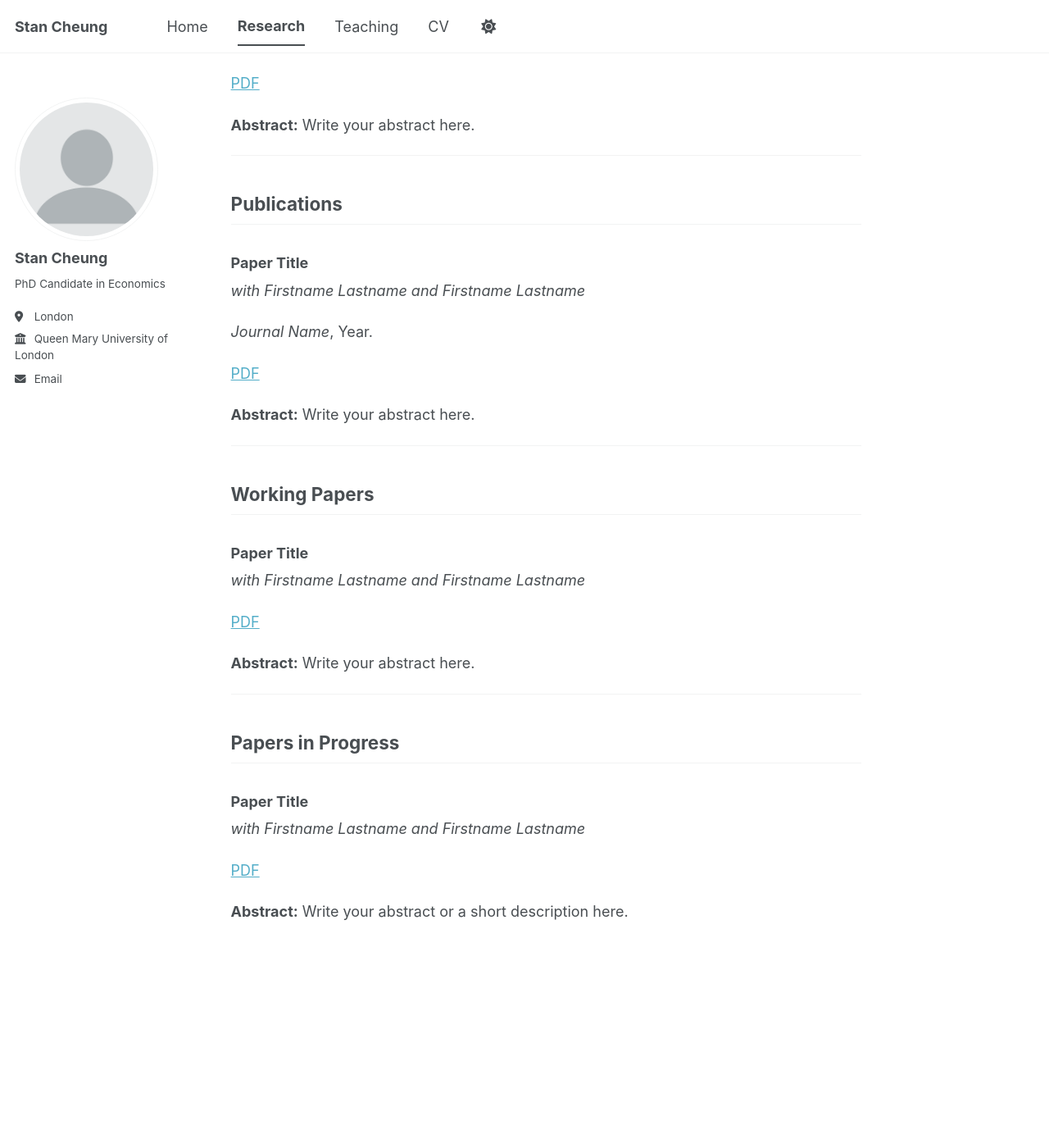
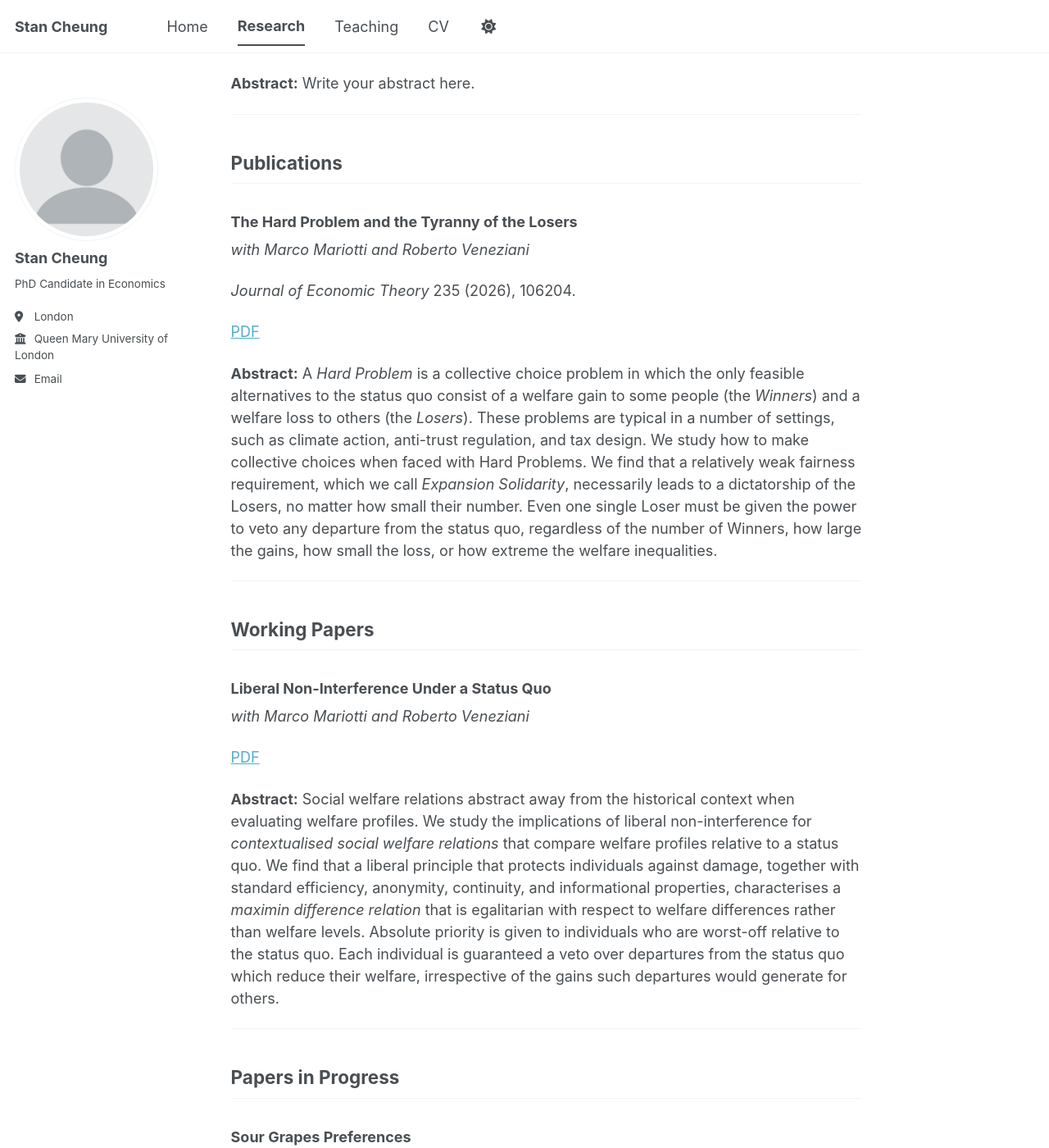
Before and after one commit to stan-cheung/stan-cheung.github.io, a Jekyll site: the page built from _pages/research.md, in a window 1280 px wide and 1400 px high, scrolled down 256 px. Shown: the whole window at 82% size. Built offline with Jekyll 4.4.1, drawn with Linux system fonts in a browser that asks for light colours; a style sheet for code colours, icons or effects is not loaded; before the commit the page ends 1432 px from its top, so only the background shows below that.

Commit message:
Revise research paper titles and abstracts
Updated titles and abstracts for various papers in the research section.

```diff
--- a/_pages/research.md
+++ b/_pages/research.md
@@ -7,8 +7,7 @@ author_profile: true
 
 ## Job Market Paper
 
-### Paper Title
-*with Firstname Lastname and Firstname Lastname*
+### Social Welfare Equilibrium
 
 [PDF]({{ site.baseurl }}/files/job-market-paper.pdf)
 
@@ -18,32 +17,32 @@ author_profile: true
 
 ## Publications
 
-### Paper Title
-*with Firstname Lastname and Firstname Lastname*
+### The Hard Problem and the Tyranny of the Losers
+*with Marco Mariotti and Roberto Veneziani*
 
-*Journal Name*, Year.
+*Journal of Economic Theory* 235 (2026), 106204.
 
 [PDF]({{ site.baseurl }}/files/publication-1.pdf)
 
-**Abstract:** Write your abstract here.
+**Abstract:** A *Hard Problem* is a collective choice problem in which the only feasible alternatives to the status quo consist of a welfare gain to some people (the *Winners*) and a welfare loss to others (the *Losers*). These problems are typical in a number of settings, such as climate action, anti-trust regulation, and tax design. We study how to make collective choices when faced with Hard Problems. We find that a relatively weak fairness requirement, which we call *Expansion Solidarity*, necessarily leads to a dictatorship of the Losers, no matter how small their number. Even one single Loser must be given the power to veto any departure from the status quo, regardless of the number of Winners, how large the gains, how small the loss, or how extreme the welfare inequalities.
 
 ---
 
 ## Working Papers
 
-### Paper Title
-*with Firstname Lastname and Firstname Lastname*
+### Liberal Non-Interference Under a Status Quo
+*with Marco Mariotti and Roberto Veneziani*
 
 [PDF]({{ site.baseurl }}/files/working-paper-1.pdf)
 
-**Abstract:** Write your abstract here.
+**Abstract:** Social welfare relations abstract away from the historical context when evaluating welfare profiles. We study the implications of liberal non-interference for *contextualised social welfare relations* that compare welfare profiles relative to a status quo. We find that a liberal principle that protects individuals against damage, together with standard efficiency, anonymity, continuity, and informational properties, characterises a *maximin difference relation* that is egalitarian with respect to welfare differences rather than welfare levels. Absolute priority is given to individuals who are worst-off relative to the status quo. Each individual is guaranteed a veto over departures from the status quo which reduce their welfare, irrespective of the gains such departures would generate for others.
 
 ---
 
 ## Papers in Progress
 
-### Paper Title
-*with Firstname Lastname and Firstname Lastname*
+### Sour Grapes Preferences
+*with Martín Serramo*
 
 [PDF]({{ site.baseurl }}/files/paper-in-progress-1.pdf)
 
```
